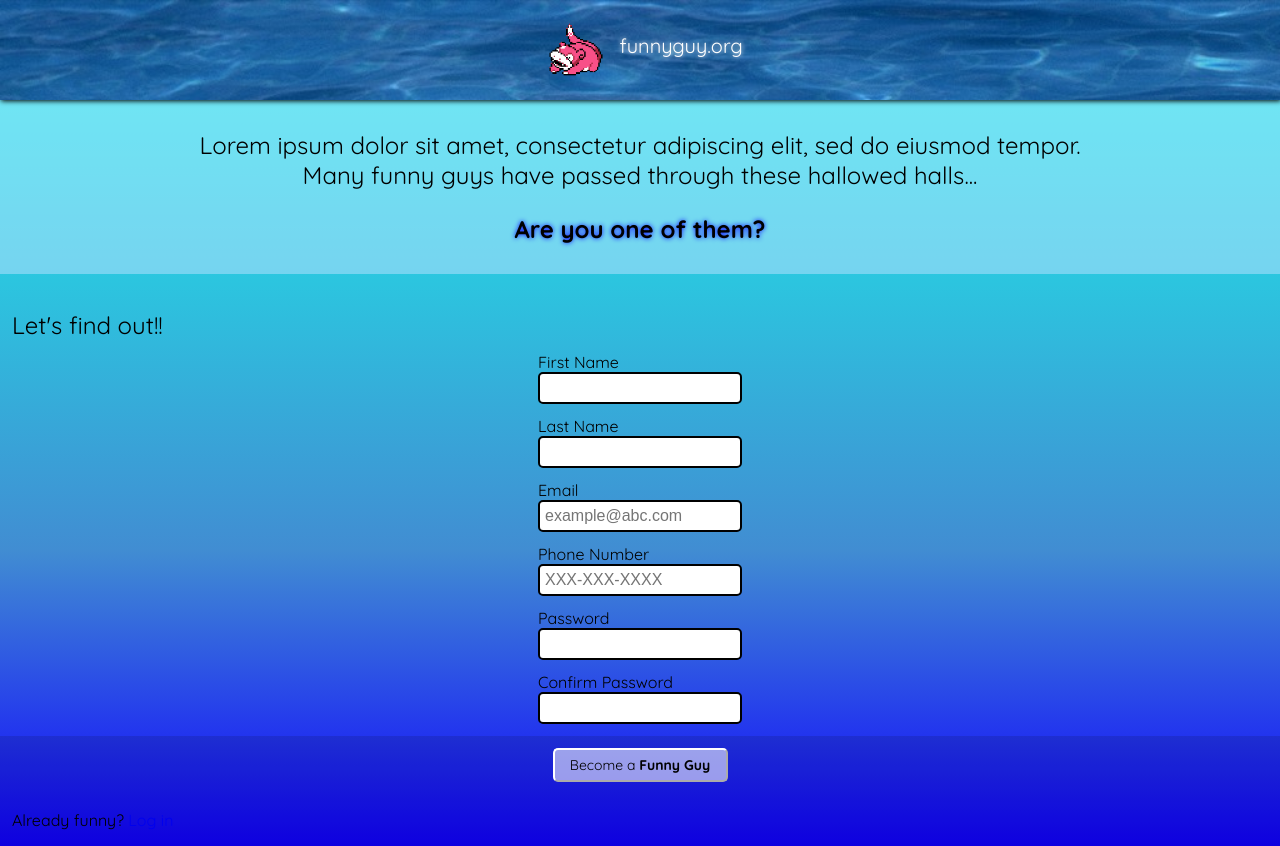
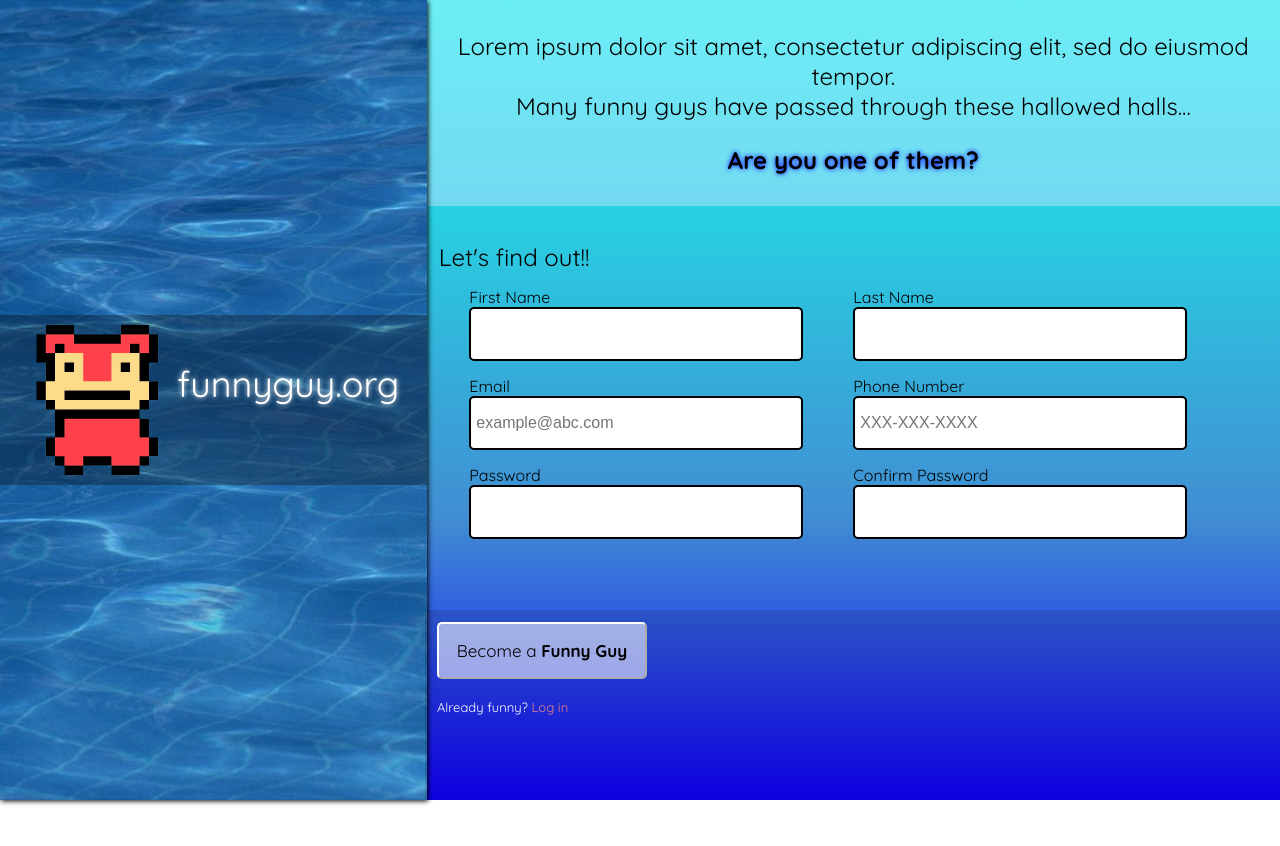
Before and after one commit to mlowell94/odin-sign-up, a plain HTML site: page index.html in a window 1280 px wide. Drawn offline with Linux system fonts and the light colour scheme.

Commit message:
Add desktop layout

```diff
--- a/index.html
+++ b/index.html
@@ -12,10 +12,11 @@
     <div class="wrapper">
         <div class="banner">
             <div class="logo">
-                <img src="slowpoke.gif" alt="what i'm about 2 be if i can't make this responsive">
+                <img src="slowp.png" alt="what i'm about 2 be if i can't make this responsive">
                 <p>funnyguy.org</p>
             </div>
         </div>
+        <div class="container">
             <div class="hero">
                 <p>
                     Lorem ipsum dolor sit amet, consectetur adipiscing elit, sed do eiusmod tempor.
@@ -29,33 +30,42 @@
             <form action="#" method="post">
                         <p style="font-size: 24px; margin-bottom: 0;">Let's find out!!</p>
                         <div class="name">
+                            <div class="formcont">
                                 <label for="first">First Name</label>
                                 <input type="text" id="first" name="first" required minlength = "2" placeholder=" ">
+                            </div>
+                            <div class="formcont">
                                 <label for="last">Last Name</label>
                                 <input type="text" id="last" name="last" required minlength = "2" placeholder=" ">
                             </div>
-
+                        </div>
                         <div class="contact">
+                            <div class="formcont">
                                 <label for="email">Email</label>
                                 <input type="email" id="email" name="email" required placeholder="example@abc.com">
+                            </div>
+                            <div class="formcont">
                                 <label for="phone">Phone Number</label>
                                 <input type="text" name="phone" id="phone" pattern="\d{3}[\-]\d{3}[\-]\d{4}" required minlength="10" placeholder="XXX-XXX-XXXX">
                             </div>
-
-                    <div class="password" id="fun">
+                        </div>
+                        <div class="password">
+                            <div class="formcont">
                                 <label for="password">Password</label>
                                 <input type="password" id="password" name="password" required minlength="8" placeholder=" " oninvalid="setCustomValidity('Passwords must be 8 characters')" >
+                            </div>
+                            <div class="formcont" id="errormsg">
                                 <label for="confirm">Confirm Password</label>
                                 <input type="password" id="confirm" name="confirm" required minlength="8" placeholder=" ">
+                            </div>
                         </div>
 
                         <div class="submit">
                             <button type="submit" id="submit">Become a <strong>Funny Guy</strong></button>
-                        <p>Already funny? <a href="http://google.com">Log in</a></p>
+                            <p>Already funny? <a href="#">Log in</a></p>
                         </div>
             </form>
-
-        <div class="footer"></div>
+                </div>
         </div>
 </body>
 </html>
--- a/script.js
+++ b/script.js
@@ -4,7 +4,7 @@ const myButton = document.getElementById("submit")
 
 let invalid = document.createElement('div');
 let contents = document.createTextNode('*Passwords do not match!')
-invalid.style.width = "140px";
+invalid.style.width = "191px";
 invalid.style.color = "red";
 invalid.appendChild(contents);
 
@@ -14,11 +14,11 @@ function confirmPassword() {
     if(password.value != confirmation.value) {
         console.log('wrong');
         myButton.disabled = true;
-        document.getElementById("fun").appendChild(invalid);
+        document.getElementById("errormsg").appendChild(invalid);
         return false;
     } else {
         console.log('correct')
-        document.getElementById("fun").removeChild(invalid);
+        document.getElementById("errormsg").removeChild(invalid);
         myButton.disabled = false;
         return true;
     }
--- a/style.css
+++ b/style.css
@@ -6,6 +6,7 @@
 body {
     margin: 0;
     font-family: 'pixel';
+    overflow-x: hidden;
 }
 
 .wrapper {
@@ -24,7 +25,7 @@ body {
 }
 
 .logo img {
-    width: 78px;
+    width: 55px;
     vertical-align: bottom;
 }
 
@@ -128,15 +129,148 @@ button + p {
     margin-left: 12px;
 }
 
-a:hover {
-    color: rgb(132, 159, 168);
+a {
+    color:rgb(232, 131, 131);
 }
 
-a:visited {
-    color: white;
+a:hover {
+    color: rgb(255, 0, 0);
 }
 
 a {
     text-decoration: none;
 
 }
+
+@media screen and (min-width: 1000px) {
+    .wrapper {
+        display: flex;
+        background: linear-gradient(0deg, rgba(16,0,255,1) 0%, rgba(65,141,210,1) 35%, rgba(0,255,235,0.9136029411764706) 100%);
+        height: 100vh;
+    }
+
+    .banner {
+        background-image: url(SD140.JPG);
+        background-size: cover;
+        background-repeat: no-repeat;
+        box-shadow: 1px 1px 5px black;
+        position: relative;
+        display: flex;
+        height: auto;
+        width: 40%;
+    }
+
+    .logo {
+        width: 100%;
+        padding: 10px 0px 10px 0px;
+        margin: auto;
+        background-color: #0000004d;
+        display: flex;
+        justify-content: center;
+    }
+
+    .container {
+        height: 100vh;
+        width: 80vw;
+    }
+
+    .hero {
+        background-color: #b8e1ff87;
+        text-align: center;
+        padding: 7px;
+        font-size: 24px;
+    }
+
+    .submit {
+        flex-direction: column;
+        position: absolute;
+        justify-content: flex-start;
+        bottom: 0%;
+        width: auto;
+        min-width: calc(66% + 12px);
+        min-height: calc(50vh - 210px);
+        align-items: flex-start;
+    }
+
+    .logo p {
+        display: inline-block;
+        color: white;
+        text-shadow: 0px 0px 5px #ffffff;
+        font-size: 36px;
+    }
+
+    .logo img {
+        width: 150px;
+        vertical-align: bottom;
+    }
+
+    form div {
+        display: flex;
+        width: fit-content;
+        align-self: center;
+        flex-direction: row;
+        margin-top: 3%;
+    }
+
+    .formcont {
+        flex-direction: column;
+        margin-top: 3px;
+    }
+
+    input {
+        width: 25vw;
+        align-self: center;
+        border: solid black 2px;
+        border-radius: 5px;
+        font-size: 16px;
+        padding: 5px;
+        height: 5vh;
+        margin-right: 50px;
+    }
+
+    form {
+        padding: 12px;
+        display: flex;
+        flex-direction: column;
+        padding-bottom: 0;
+        height: calc(100vh - 188px);
+        justify-content: flex-start;
+    }
+
+    button {
+        width: 210px;
+        border: outset #ffffff 2px;
+        border-radius: 5px;
+        text-align: center;
+        padding: 16px;
+        display: block;
+        font-size: 17px;
+        color: black;
+        font-family: 'pixel';
+        background-color: #ffffff8f;
+        margin-left: 12px;
+        margin-top: 12px;
+    }
+
+    button + p {
+        width: fit-content;
+        margin-left: 12px;
+        margin-top: 8px;
+        font-size: 13px;
+        color: white;
+    }
+
+    #confirm + div {
+        width: 191px;
+        color: red;
+        position: absolute;
+        right: 8%;
+        top: 55.7%;
+    }
+  }
+
+  @media screen and (max-height: 850px) {
+    form div {
+        margin-top: 0%;
+    }
+}
```
Also changed, not shown: README.txt (deleted), nightskystar.gif (deleted), slowp.png (added), slowpoke.gif (deleted), stars2.gif (deleted), 1 other file. Lines whose indentation alone changed are shown as unchanged.
